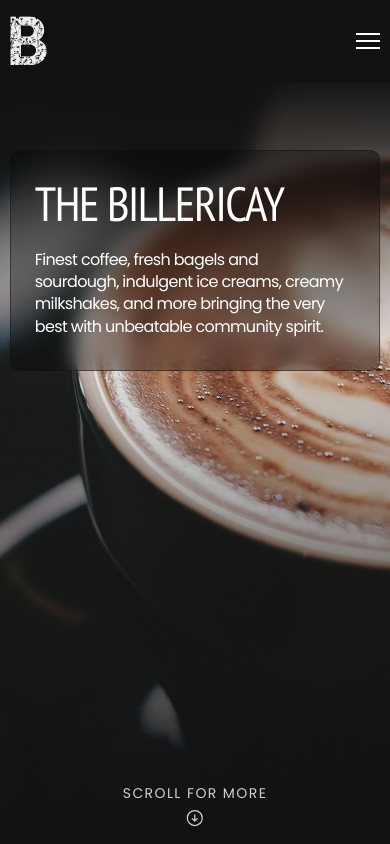
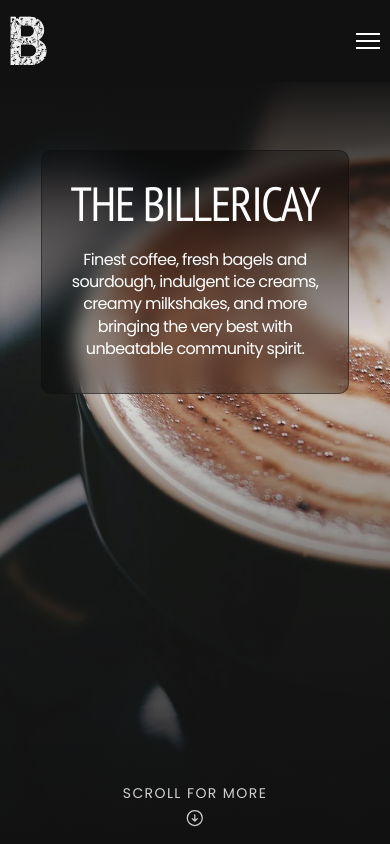
Before and after one commit to conorbailey90/the-billericay-cafe, a SvelteKit app: page / in a window 390 px wide. Shown: the top 844 px of the page. Built offline with nearby package versions, Linux system fonts and the light colour scheme.

Commit message:
blurred intro bg added for hero section

```diff
--- a/src/components/Hero.svelte
+++ b/src/components/Hero.svelte
@@ -23,7 +23,7 @@
 <style>
     section {
         position: relative;
-        min-height: 100vh;
+        min-height: 100svh;
         display: flex;
         justify-content: center;
         align-items: flex-start; /* Ensure content starts from top on smaller screens */
@@ -128,7 +128,8 @@
 
       @media (max-width: 500px) {
         .intro {
-            grid-column: span 12; /* Full width on mobile assuming 12-column grid */
+            text-align: center;
+            grid-column: 2 / span 10; /* Full width on mobile assuming 12-column grid */
         }
       }
 
```
